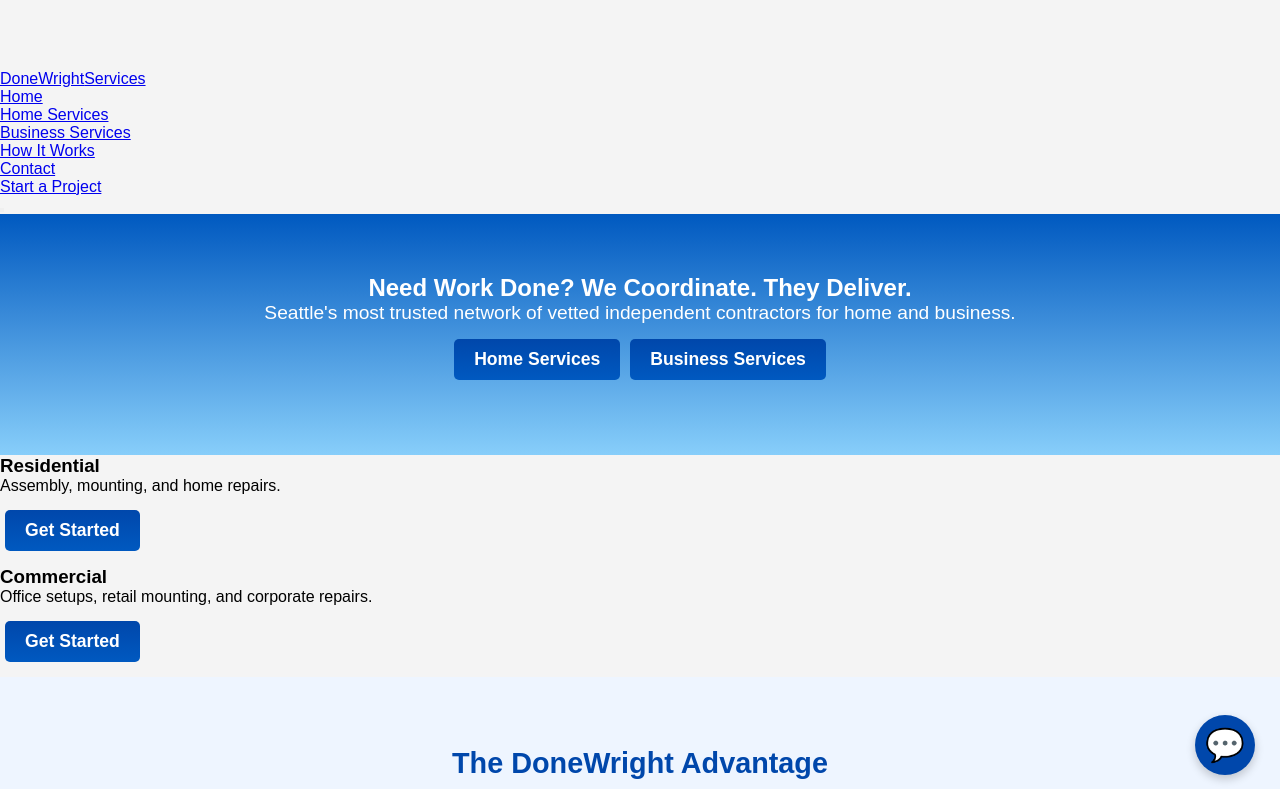
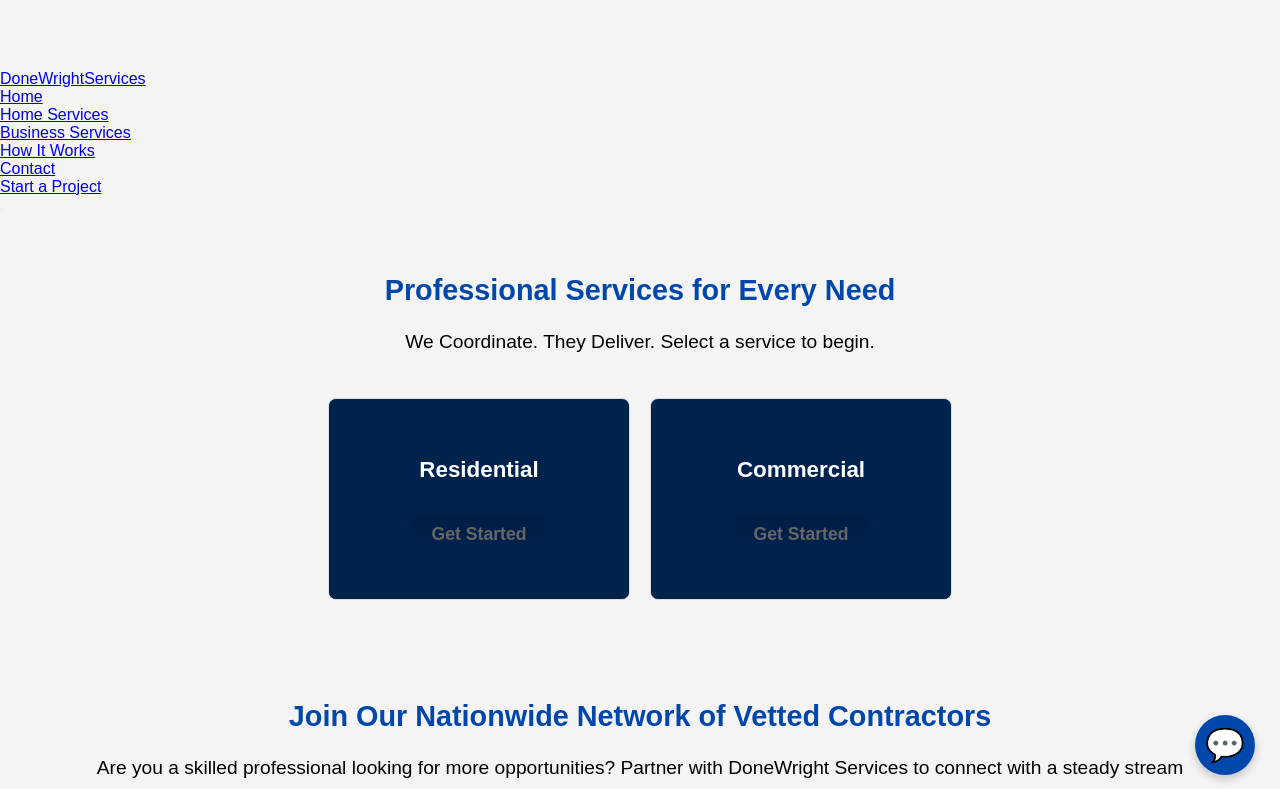
Before and after one commit to uploadnprogress/DWreact, a React (Vite) app: page / in a window 1280 px wide. Shown: the top 789 px of the page. Built offline with nearby package versions, Linux system fonts and the light colour scheme.

Commit message:
Fix: Restored grid layout, simplified Home Services, and made homepage tiles fully clickable

```diff
--- a/src/main.jsx
+++ b/src/main.jsx
@@ -17,7 +17,8 @@ import PrivacyPolicyPage from './pages/PrivacyPolicyPage.jsx';
 import TermsOfServicePage from './pages/TermsOfServicePage.jsx';
 
 // Import your global styles
-import './index.css';
+import './styles.css';
+import './chatbot.css';
 
 // Define all your application routes
 const router = createBrowserRouter([
--- a/src/pages/HomePage.jsx
+++ b/src/pages/HomePage.jsx
@@ -1,52 +1,50 @@
 import React from 'react';
+import { useNavigate } from 'react-router-dom';
 import { Helmet } from 'react-helmet-async';
-import { Link } from 'react-router-dom'; // Required for the buttons to work
-import Hero from '../components/Hero';
-import HowItWorks from '../components/HowItWorks';
-import Services from '../components/Services';
 import JoinNetwork from '../components/JoinNetwork';
 
 function HomePage() {
+  const navigate = useNavigate();
+
+  // This handles the "action" when the tile is clicked
+  const handleTileClick = (type) => {
+    navigate('/start-project', { state: { type } });
+  };
+
   return (
     <>
       <Helmet>
-        <title>Vetted Home & Business Contractors in Seattle | DoneWright Services</title>
-        <meta name="description" content="DoneWright Services connects Seattle homeowners and businesses with vetted, reliable contractors. Get stress-free coordination for your next project. Request a quote!" />
+        <title>DoneWright Services | Vetted Contractor Network Seattle</title>
       </Helmet>
 
-      <Hero />
+      <section className="content-section">
+        <h1 className="section-title">Professional Services for Every Need</h1>
+        <p className="intro">We Coordinate. They Deliver. Select a service to begin.</p>
 
-      {/* If your tiles are part of the Services component,
-          you should apply the Link logic inside src/components/Services.jsx.
-          If you are adding them directly here, use the code below:
-      */}
+        {/* Using your styles.css classes: service-cards and card */}
+        <div className="service-cards">
 
-      <section className="category-section">
-        <div className="container">
-          <div className="services-grid">
-            {/* Home Tile */}
-            <div className="category-card">
-              <h3>Residential</h3>
+          {/* Residential Tile */}
+          <div className="card" onClick={() => handleTileClick('home')} style={{cursor: 'pointer'}}>
+            <div className="card-content">
+              <h4>Residential</h4>
               <p>Assembly, mounting, and home repairs.</p>
-              <Link to="/start-project" state={{ type: 'home' }} className="btn">
-                Get Started
-              </Link>
-            </div>
-
-            {/* Business Tile */}
-            <div className="category-card">
-              <h3>Commercial</h3>
-              <p>Office setups, retail mounting, and corporate repairs.</p>
-              <Link to="/start-project" state={{ type: 'business' }} className="btn">
-                Get Started
-              </Link>
+              <span className="btn" style={{marginTop: '10px'}}>Get Started</span>
             </div>
           </div>
+
+          {/* Business Tile */}
+          <div className="card" onClick={() => handleTileClick('business')} style={{cursor: 'pointer'}}>
+            <div className="card-content">
+              <h4>Commercial</h4>
+              <p>Office setups and retail maintenance.</p>
+              <span className="btn" style={{marginTop: '10px'}}>Get Started</span>
+            </div>
+          </div>
+
         </div>
       </section>
 
-      <HowItWorks />
-      <Services />
       <JoinNetwork />
     </>
   );
--- a/src/pages/HomeServicesPage.jsx
+++ b/src/pages/HomeServicesPage.jsx
@@ -6,32 +6,26 @@ function HomeServicesPage() {
   return (
     <>
       <Helmet>
-        <title>Home Services | DoneWright Services</title>
-        <meta name="description" content="Vetted residential services in Seattle including furniture assembly, mounting, and home repairs." />
+        <title>Residential Services | DoneWright Services</title>
       </Helmet>
 
       <div className="content-page-section">
         <h1 className="section-title">Home Services</h1>
-        <p className="intro" style={{ textAlign: 'center' }}>
-          Professional, vetted support for all your residential needs.
-        </p>
-
-        <div className="services-grid">
-          <div className="service-card">
-            <h4>Residential Assembly</h4>
-            <p>From IKEA furniture to complex outdoor sets, we get it done right.</p>
-            {/* Direct link to Home Form */}
+        <div className="service-table" style={{ margin: '0 auto', maxWidth: '600px' }}>
+          <h3>Residential Coordination</h3>
+          <p style={{marginBottom: '20px'}}>
+            Seattle's most trusted path to furniture assembly, TV mounting, and home repairs.
+            All pros are vetted, insured, and background-checked.
+          </p>
+          <ul style={{marginBottom: '30px'}}>
+            <li>Expert Furniture Assembly</li>
+            <li>Precision TV & Wall Mounting</li>
+            <li>General Handyman Repairs</li>
+            <li>In-Home Consultation</li>
+          </ul>
+          <div className="form-button-wrapper">
             <Link to="/start-project" state={{ type: 'home' }} className="btn">
-              Get Started
-            </Link>
-          </div>
-
-          <div className="service-card">
-            <h4>TV & Art Mounting</h4>
-            <p>Secure, level, and professional mounting for your home entertainment.</p>
-            {/* Direct link to Home Form */}
-            <Link to="/start-project" state={{ type: 'home' }} className="btn">
-              Get Started
+              Start Home Project
             </Link>
           </div>
         </div>
```
